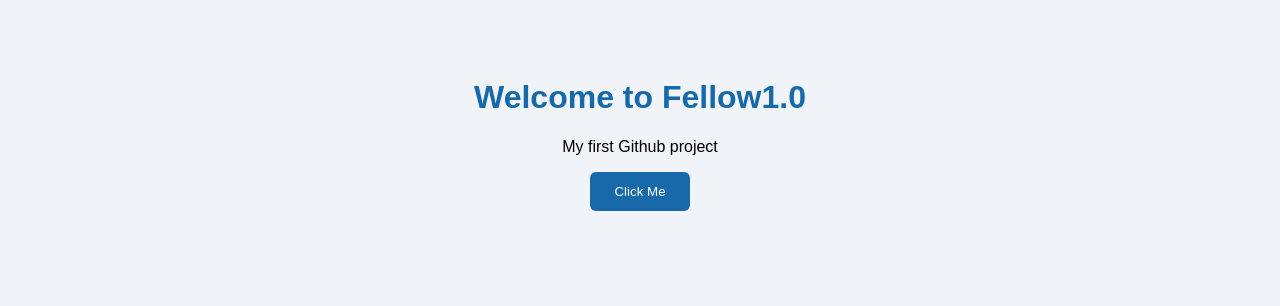
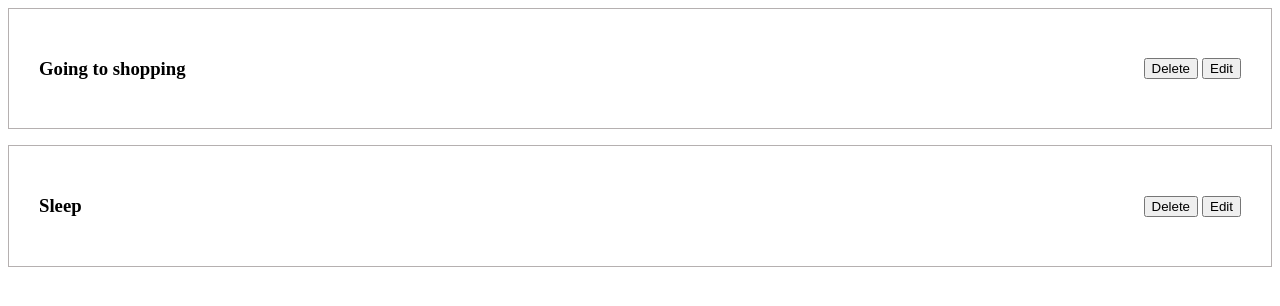
Before and after one commit to ahmadhamza9008-cell/Fellow1.0, a plain HTML site: page index.html in a window 1280 px wide. Drawn offline with Linux system fonts and the light colour scheme.

Commit message:
Update fellow1.0 project

```diff
--- a/index.html
+++ b/index.html
@@ -7,9 +7,32 @@
     <link rel="stylesheet" href="style.css">
 </head>
 <body>
-    <h1>Welcome to Fellow1.0</h1>
-    <p>My first Github project</p>
-    <button id="myButton">Click Me</button>
+
+    <div class="container">
+        <div class="box">
+        <h3>Going to shopping</h3>
+
+            <div>
+            <button>Delete</button>
+            <button>Edit</button>
+            </div>
+
+        </div>
+    </div>
+
+
+    <div class="container">
+        <div class="box">
+        <h3>Sleep</h3>
+
+            <div>
+            <button>Delete</button>
+            <button>Edit</button>
+            </div>
+
+        </div>
+    </div>
+
     <script src="index.js"></script>
 </body>
 </html>
--- a/index.js
+++ b/index.js
@@ -1,3 +1,31 @@
-document.getElementById("myButton").addeventListener("click", function(){
-    alert("Welcome to Fellow");
-})
+let todos = ["Go to shopping", "Go to school", "come to class", "come to class", "come to class", "come to class"]
+
+const  body = document.getElementByTagName("body")[0];
+
+for(let i = 0; i < todos.length; i++);{
+    const container = document.createElement("div");
+    container.className = "container";
+
+    const box = document.createElement("div");
+    box.className = "box";
+
+    const title = document.createElement("h3");
+    title.className = todos[i];
+
+    const btncontainer = document.createElement("div");
+    btncontainer.className = "btn-container";
+    const btnEdit = document.createElement("button");
+    btnEdit.textContent = "Edit";
+    const btnDelete = document.createElement("button");
+    btnDelete.textContent = "Delete";
+    btncontainer.appendChild(btnDelete);
+    btncontainer.appendChild(btnEdit);
+
+    box.appendChild(title);
+    box.appendChild(btncontainer);
+
+    container.appendChild(box);
+
+    body.appendChild(container);
+
+}
--- a/style.css
+++ b/style.css
@@ -1,19 +1,11 @@
-body{
-    font-family: Arial, sans-serif;
-    text-align: center;
-    background-color: #f0f4f8;
-    padding: 50px;
+.container{
+    border: 1px solid rgb(181, 176, 176);
+    margin: 0 0 16px 0;
 }
 
-h1{
-    color: #1769aa;
+.box{
+    justify-content: space-between;
+    display: flex;
+    align-items: center;
+    margin: 30px;
 }
-
-button{
-    padding: 12px 24px;
-    background-color: #1769aa;
-    color: white;
-    border: none;
-    border-radius: 6px;
-    cursor: pointer;
-}
```
